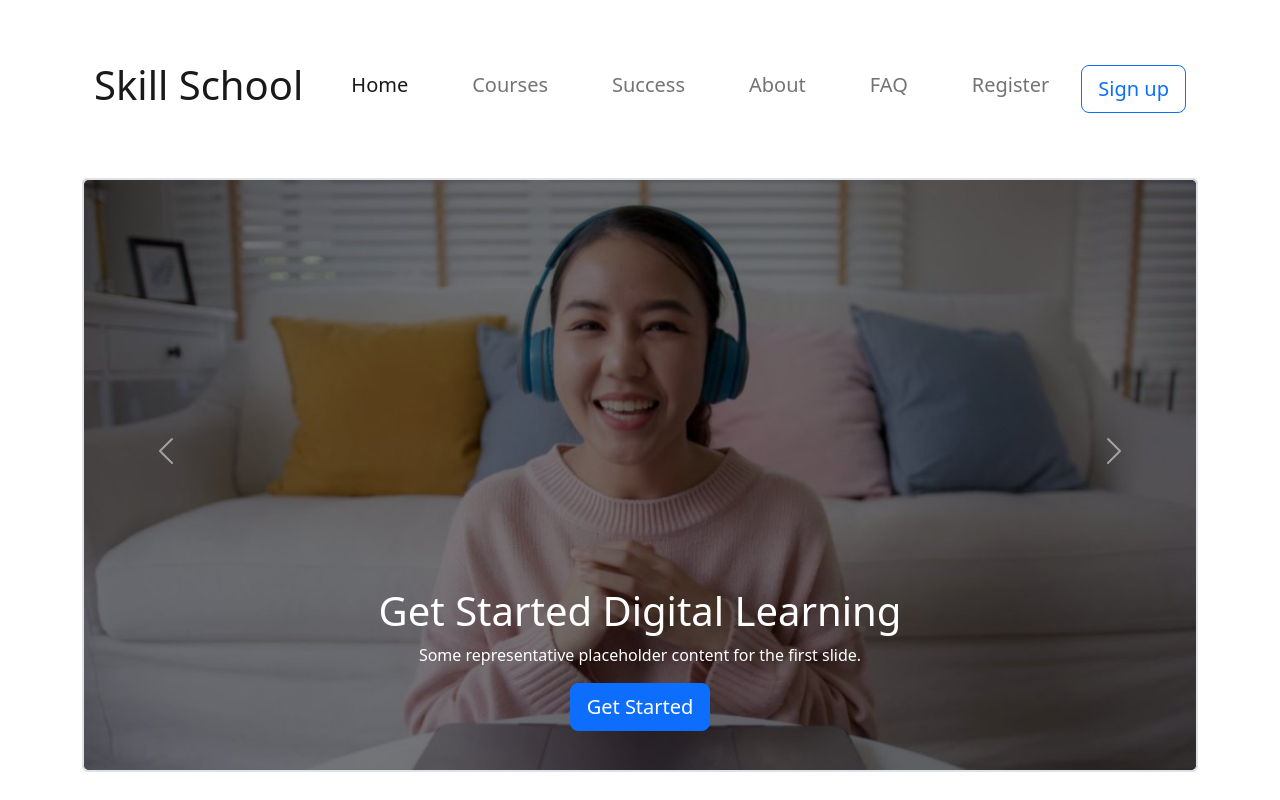
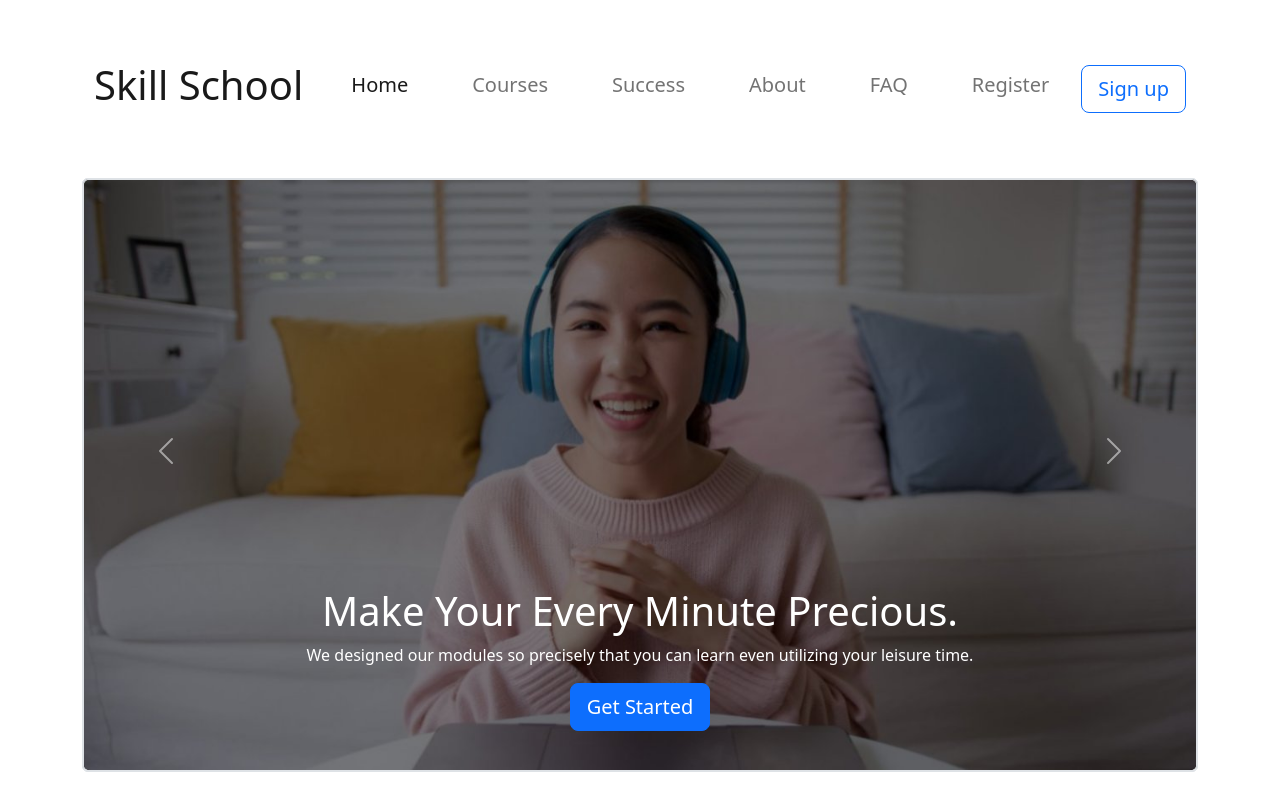
Before and after one commit to Ashtrovart/skill-school, a plain HTML site: page index.html in a window 1280 px wide. Shown: the top 800 px of the page. Drawn offline with nearby package versions, Linux system fonts and the light colour scheme.

Commit message:
Text added

```diff
--- a/index.html
+++ b/index.html
@@ -54,7 +54,7 @@
                     <img src="images/cover/cover-1.png" class="d-block border rounded w-100 h-100;" alt="...">
                     <div class="carousel-caption d-md-block">
                       <h1>Get Started Digital Learning</h1>
-                      <p>Some representative placeholder content for the first slide.</p>
+                      <p>Let's learn something digital to sustain in this competitive era.</p>
                       <div class="btn btn-primary btn-lg">Get Started</div>
                     </div>
                   </div>
@@ -62,8 +62,8 @@
                   <div class="carousel-item active border rounded mt-5">
                     <img src="images/cover/cover-2.jpg" class="d-block border rounded w-100 h-100" alt="...">
                     <div class="carousel-caption d-md-block">
-                      <h1>Get Started Digital Learning</h1>
-                      <p>Some representative placeholder content for the first slide.</p>
+                      <h1>Developing Skills are New Cool.</h1>
+                      <p>Skill is cool thing to acquire if you can utilize it on the right place.</p>
                       <div class="btn btn-primary btn-lg">Get Started</div>
                     </div>
                   </div>
@@ -71,8 +71,8 @@
                   <div class="carousel-item active border rounded mt-5">
                     <img src="images/cover/cover-3.jpg" class="d-block border rounded w-100 h-100" alt="...">
                     <div class="carousel-caption d-md-block">
-                      <h1>Get Started Digital Learning</h1>
-                      <p>Some representative placeholder content for the first slide.</p>
+                      <h1>Make Your Every Minute Precious.</h1>
+                      <p>We designed our modules so precisely that you can learn even utilizing your leisure time.</p>
                       <div class="btn btn-primary btn-lg">Get Started</div>
                     </div>
                   </div>
```
